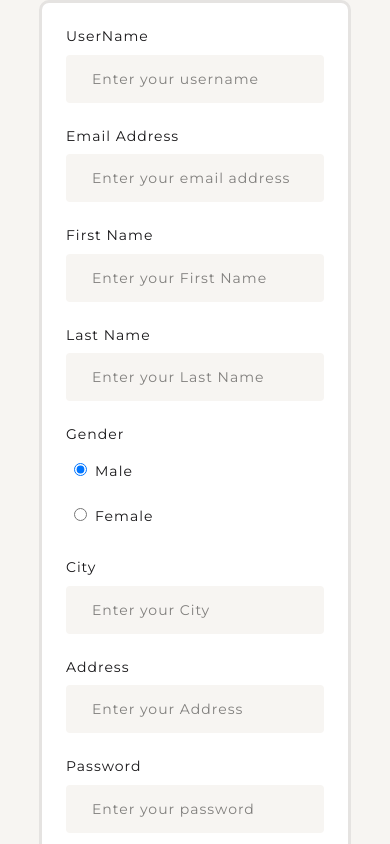
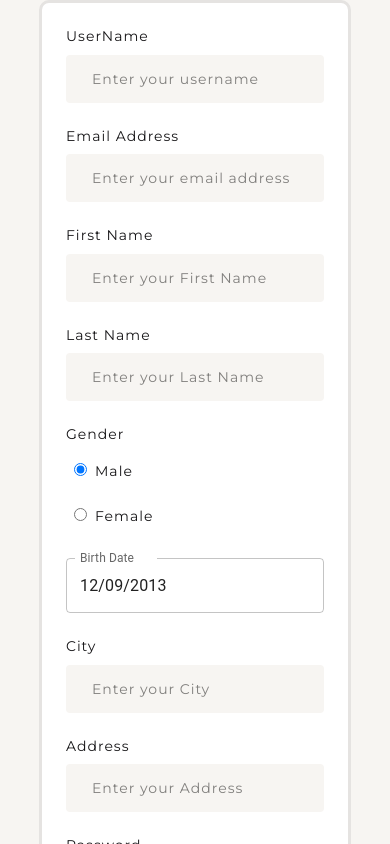
Before and after one commit to ranamoataz3/Web-Project-EPL, a Next.js app in the folder frontend/: page /auth/sign-up in a window 390 px wide. Shown: the top 844 px of the page. Built offline with nearby package versions, Linux system fonts and the light colour scheme.

Commit message:
signup finished

```diff
--- a/frontend/package.json
+++ b/frontend/package.json
@@ -9,6 +9,11 @@
     "lint": "next lint"
   },
   "dependencies": {
+    "@emotion/react": "^11.11.1",
+    "@emotion/styled": "^11.11.0",
+    "@mui/material": "^5.14.20",
+    "@mui/x-date-pickers": "^6.18.4",
+    "dayjs": "^1.11.10",
     "formik": "^2.4.5",
     "moment": "^2.29.4",
     "next": "14.0.3",
--- /dev/null
+++ b/frontend/src/core/components/web-form/date/DateInput.js
@@ -0,0 +1,37 @@
+import React from "react";
+import { DatePicker } from "@mui/x-date-pickers/DatePicker";
+import { LocalizationProvider } from "@mui/x-date-pickers/LocalizationProvider";
+import dayjs from "dayjs";
+import { AdapterDayjs } from "@mui/x-date-pickers/AdapterDayjs";
+import moment from "moment";
+import styles from "./date.module.css";
+import { ErrorMessage } from "formik";
+
+const DateInput = (props) => {
+  return (
+    <div className={styles.boxContainer}>
+      <LocalizationProvider dateAdapter={AdapterDayjs}>
+        <DatePicker
+          label={props.label}
+          defaultValue={dayjs(props.date)}
+          onChange={(date) =>
+            props.setFieldValue(
+              props.name,
+              moment(date.$d, "YYYY-MM-DD").format("YYYY-MM-DD")
+            )
+          }
+          sx={{
+            "& .MuiInputBase-input": {
+              fontSize: 16,
+              paddingBottom: "16px",
+              paddingTop: "16px",
+            },
+          }}
+        />
+      </LocalizationProvider>
+      <ErrorMessage name={props.name}>{(msg) => <p>{msg}</p>}</ErrorMessage>
+    </div>
+  );
+};
+
+export default DateInput;
--- /dev/null
+++ b/frontend/src/core/components/web-form/date/date.module.css
@@ -0,0 +1,38 @@
+.boxContainer {
+  display: flex;
+  flex-direction: column;
+  row-gap: 8px;
+  padding-bottom: 44px;
+}
+
+.boxContainer:has(p) > *:nth-child(1) > *:nth-child(2) > *:nth-child(3){
+  border: solid 1px var(--color-red) !important;
+  border-bottom: solid 2px var(--color-red) !important;
+  transition: 1ms !important;
+}
+
+.boxContainer:has(p) > *:nth-child(1) > label {
+  color: var(--color-red) !important;
+}
+
+.boxContainer:has(p) .label {
+  color: var(--color-red);
+  top: 0px;
+}
+
+.boxContainer p {
+  @apply paragraph2;
+  color: var(--color-red);
+}
+
+@media screen and (max-width: 860px) {
+  .boxContainer {
+    padding-bottom: 32px;
+  }
+}
+
+@media screen and (max-width: 520px) {
+  .boxContainer {
+    padding-bottom: 24px;
+  }
+}
--- a/frontend/src/core/components/web-form/formik-form/FormikForm.js
+++ b/frontend/src/core/components/web-form/formik-form/FormikForm.js
@@ -1,5 +1,6 @@
 import { Form, Formik } from "formik";
 import styles from "./formikform.module.css";
+import React from "react";
 
 export default function FormikForm(props) {
   return (
@@ -11,9 +12,18 @@ export default function FormikForm(props) {
         validateOnChange={false}
         validateOnBlur={false}
       >
-                {({ values, setFieldValue, resetForm }) => (
-                    <Form>{props.children}</Form>
-                )}
+        {(formikProps) => {
+          const childrenWithSetFieldValue = React.Children.map(
+            props.children,
+            (child) => {
+              return React.cloneElement(child, {
+                setFieldValue: formikProps.setFieldValue,
+              });
+            }
+          );
+
+          return <Form>{childrenWithSetFieldValue}</Form>;
+        }}
       </Formik>
     </div>
   );
--- a/frontend/src/features/auth/sign-up/ui/SignUp.js
+++ b/frontend/src/features/auth/sign-up/ui/SignUp.js
@@ -5,6 +5,9 @@ import * as Yup from "yup";
 import Link from "next/link";
 import Button from "@/core/components/button/Button";
 import RadioButton from "@/core/components/web-form/radiobutton/RadioButton";
+import moment from "moment";
+import DateInput from "@/core/components/web-form/date/DateInput";
+import { Formik } from "formik";
 
 const SignUp = () => {
   const genderOptions = [
@@ -17,7 +20,7 @@ const SignUp = () => {
     emailAddress: "",
     firstName: "",
     lastName: "",
-    birthdate: "",
+    birthdate: moment().subtract(10, "years").format("YYYY-MM-DD"),
     gender: "male",
     city: "",
     address: "",
@@ -32,13 +35,26 @@ const SignUp = () => {
       .required(" Email field is required"),
     firstName: Yup.string().required("First name is required"),
     lastName: Yup.string().required("Last name is required"),
-    // birthdate: Yup.string().required("Birthdate is required"),
+    birthdate: Yup.date()
+      .min(
+        moment("1930-01-01").format("YYYY-MM-DD"),
+        "Birth date must be later than " +
+          moment("1930-01-01").format("DD-MM-YYYY")
+      )
+      .max(
+        moment().subtract(10, "years").format("YYYY-MM-DD"),
+        "Birth date must be before than " +
+          moment().subtract(10, "years").format("MM-DD-YYYY")
+      )
+      .required("Birth Date is required."),
     gender: Yup.string().required("Gender is required"),
     city: Yup.string().required("City is required"),
-    password: Yup.string().min(8).required("Field required"),
+    password: Yup.string().min(8, "Min 8 chars").required("Field required"),
   });
 
   const handleSubmit = (data, { setErrors }) => {
+    let birthdate = new Date(data.birthdate);
+    data.birthdate = birthdate;
     console.log(data);
   };
 
@@ -54,13 +70,13 @@ const SignUp = () => {
         placeholder="Enter your username"
         className="bg-neutral"
       />
-      <div>
       <InputField
         label="Email Address"
         name="emailAddress"
         placeholder="Enter your email address"
         className="bg-neutral"
       />
+
       <InputField
         label="First Name"
         name="firstName"
@@ -74,6 +90,11 @@ const SignUp = () => {
         className="bg-neutral"
       />
       <RadioButton label="Gender" name="gender" options={genderOptions} />
+      <DateInput
+        label="Birth Date"
+        name="birthdate"
+        date={initialValues.birthdate}
+      />
       <InputField
         label="City"
         name="city"
@@ -86,7 +107,6 @@ const SignUp = () => {
         placeholder="Enter your Address"
         className="bg-neutral"
       />
-      </div>
 
       <InputField
         label="Password"
```
Also changed, not shown: frontend/src/core/components/web-form/input/InputField.js (+3 -4 lines), 2 other files (tests, documents, lock files or other folders). Lines whose indentation alone changed are shown as unchanged.
